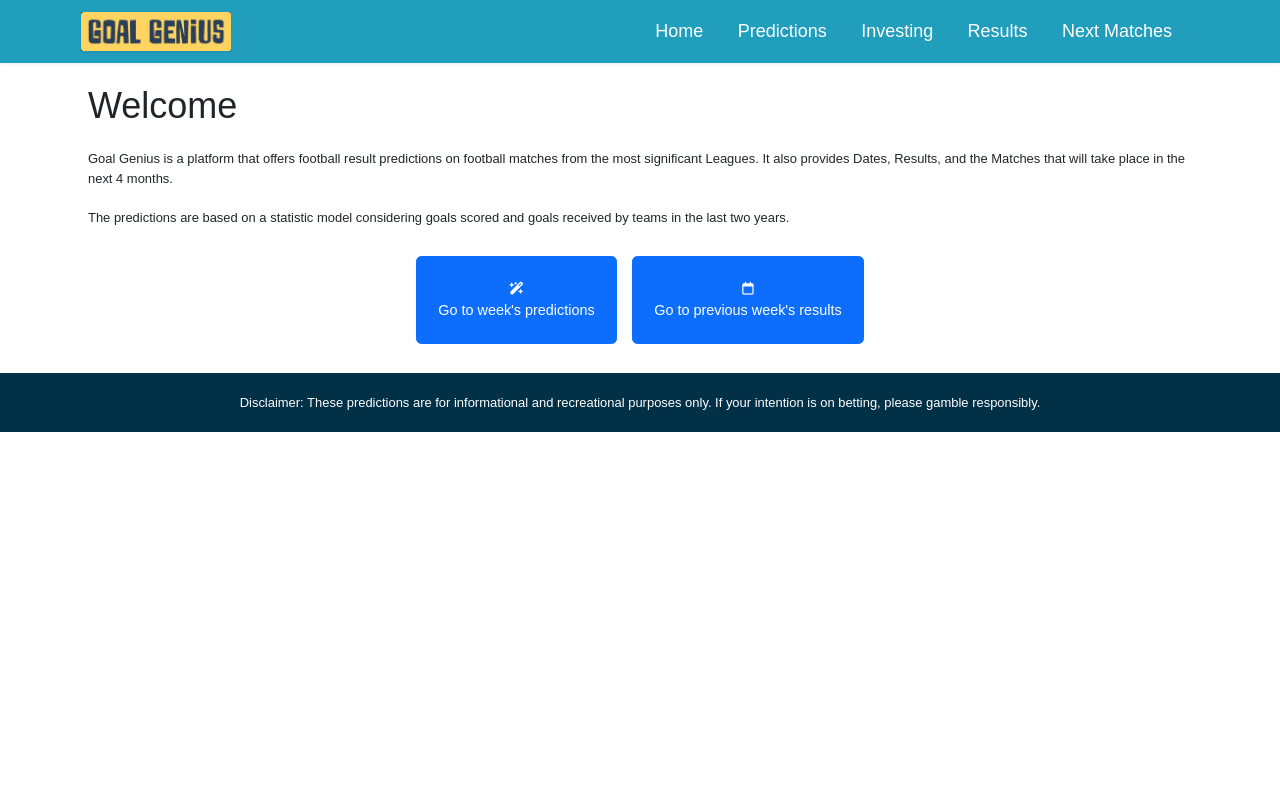
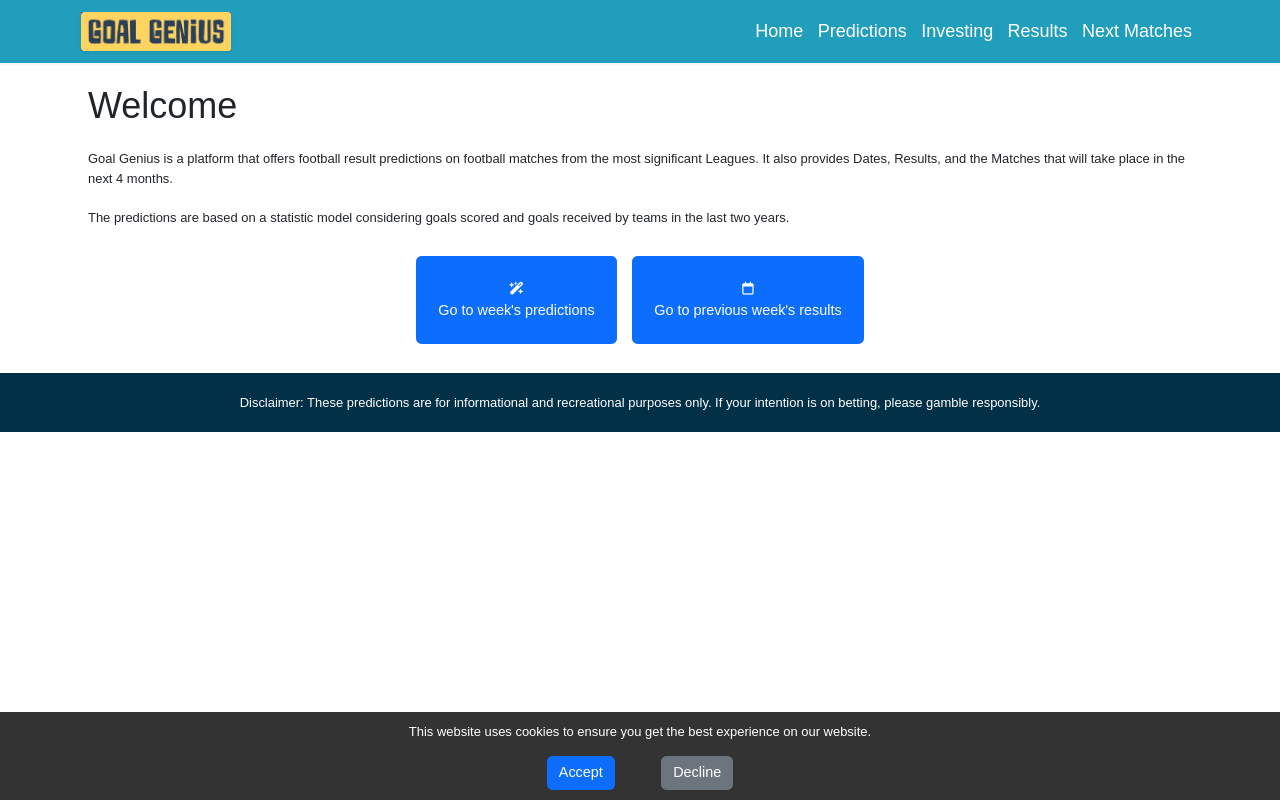
Before and after one commit to ignaciomedinar/predictions, a Flask app: page / in a window 1280 px wide. Run offline with Flask 3, Linux system fonts and the light colour scheme; some libraries are stand-ins or nearby versions.

Commit message:
Added cookie banner

```diff
--- a/static/main.js
+++ b/static/main.js
@@ -236,11 +236,15 @@ document.addEventListener("DOMContentLoaded", function () {
 
   // Check if the user has already accepted or declined cookies in the current session
   const cookiesPreference = sessionStorage.getItem("cookiesPreference");
+  // Remove inline CSS to reveal the content
+  document.body.style.display = "block";
 
-  console.log("Main")
-
-  if (!cookiesPreference) {
-    cookieBanner.style.display = "block";
+  console.log("DOM load: ",cookiesPreference);
+  if (cookiesPreference) {
+  // if (!cookiesPreference) {
+    cookieBanner.style.display = "none";
+    // cookieBanner.style.display = "block";
+    console.log("Aquí debe entrar");
   }
 
   acceptCookiesButton.addEventListener("click", function () {
@@ -254,7 +258,9 @@ document.addEventListener("DOMContentLoaded", function () {
     }
 
     // Handle any other cookie storage or other actions on acceptance
-    console.log("Accepting cookies")
+    console.log("Accepting cookies");
+    console.log(sessionStorage.getItem("cookiesPreference"));
+    console.log(cookiesPreference);
   });
 
   declineCookiesButton.addEventListener("click", function () {
@@ -265,6 +271,7 @@ document.addEventListener("DOMContentLoaded", function () {
     // Clear any stored cookies here if needed
 
     console.log("Declining cookies")
+    console.log(cookiesPreference);
 
     // Clear Google Analytics cookies
     if (typeof gtag !== "undefined") {
--- a/static/style.css
+++ b/static/style.css
@@ -11,6 +11,10 @@
 *{
   font-family: 'Open+Sans', sans-serif;
   font-size: .9rem;
+}
+
+body {
+  display: none;
 }
 
 a {
@@ -52,9 +56,9 @@ header nav {
   padding: 10px 0;
 }
 
-header .nav-item {
+/* header .nav-item {
   margin-right: 20px;
-}
+} */
 
 /* header .nav-item:last-child {
   margin-right: 0;
--- a/templates/base.html
+++ b/templates/base.html
@@ -68,11 +68,11 @@
         </div>
     </main>
 
-    <!-- <div id="cookie-banner" class="cookie-banner">
+    <div id="cookie-banner" class="cookie-banner">
         <p>This website uses cookies to ensure you get the best experience on our website.</p>
-        <button id="accept-cookies" class="btn btn-primary">Accept</button>
-        <button id="decline-cookies" class="btn btn-secondary">Decline</button>
-    </div>       -->
+        <button id="accept-cookies" class="btn btn-primary mx-4">Accept</button>
+        <button id="decline-cookies" class="btn btn-secondary mx-4">Decline</button>
+    </div>
 
     <footer class="footer">
         <div class="container">
--- a/templates/table_results.html
+++ b/templates/table_results.html
@@ -27,8 +27,11 @@
     <div class="cont">Effectiveness: <b>{{ '%.2f' % ((correct/(correct+incorrect))*100) }} %</b></div>
 {% endif %} -->
 
+{% if correct == 0 %}
+{% else %}
 {% if ((correct/(correct+incorrect))*100)>=60 %}
     <div class="cont">Effectiveness: <b>{{ '%.2f' % ((correct/(correct+incorrect))*100) }} %</b></div>
+{% endif %}
 {% endif %}
 
 <div class="d-flex justify-content-end">
@@ -117,7 +120,7 @@
     {% for date_group, results_by_date in grouped_results %}
       {% set results_by_league = results_by_date | groupby('League') %}
       {% for league_group, results in results_by_league %}
-        <div class="p-4 m-2 rounded-lg shadow search-teams">
+        <div class="p-2 m-2 border rounded-lg shadow-sm search-teams">
           <div class="d-flex justify-content-around">
             {% for result in results %}
             {% if loop.first %}
```
